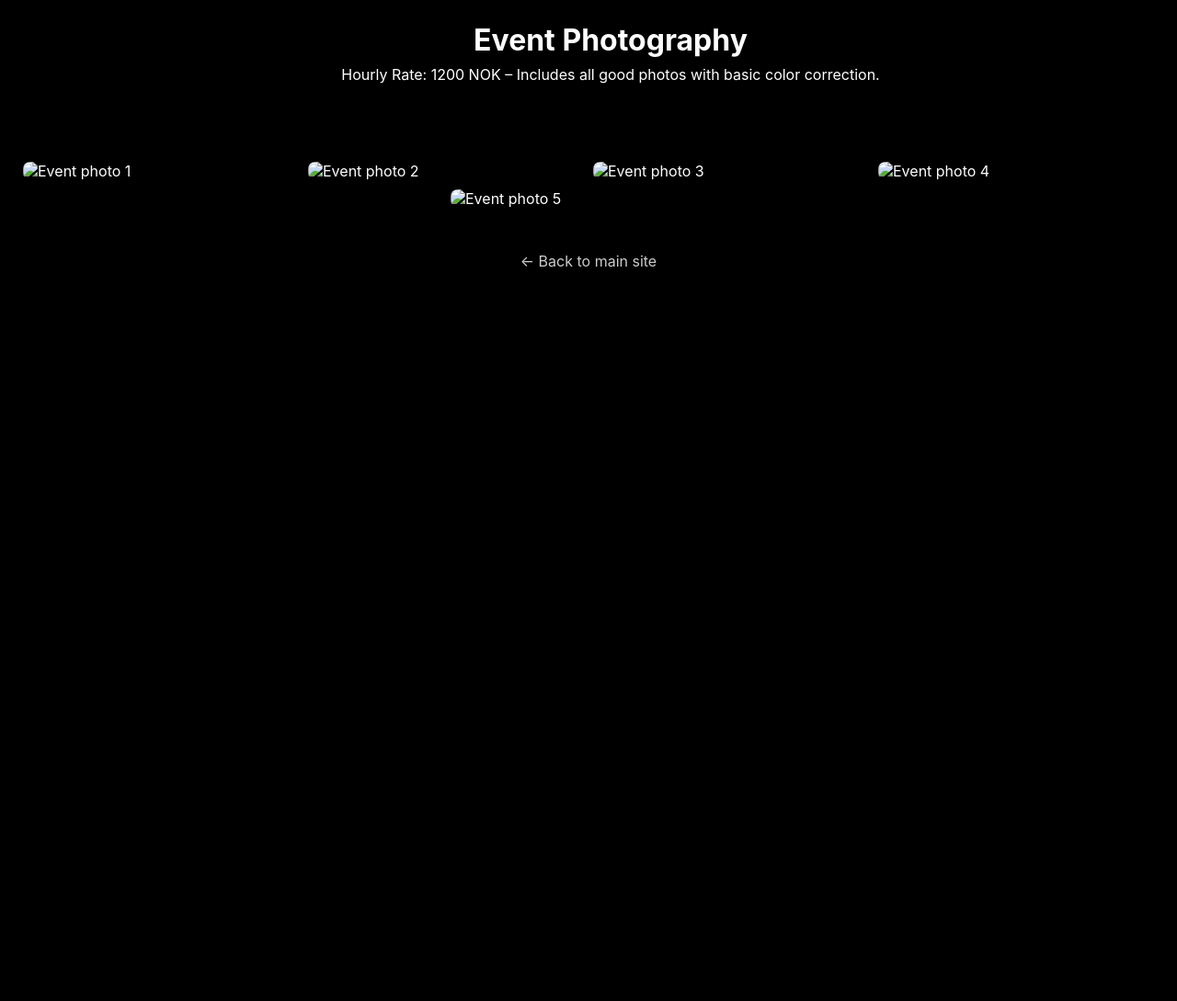
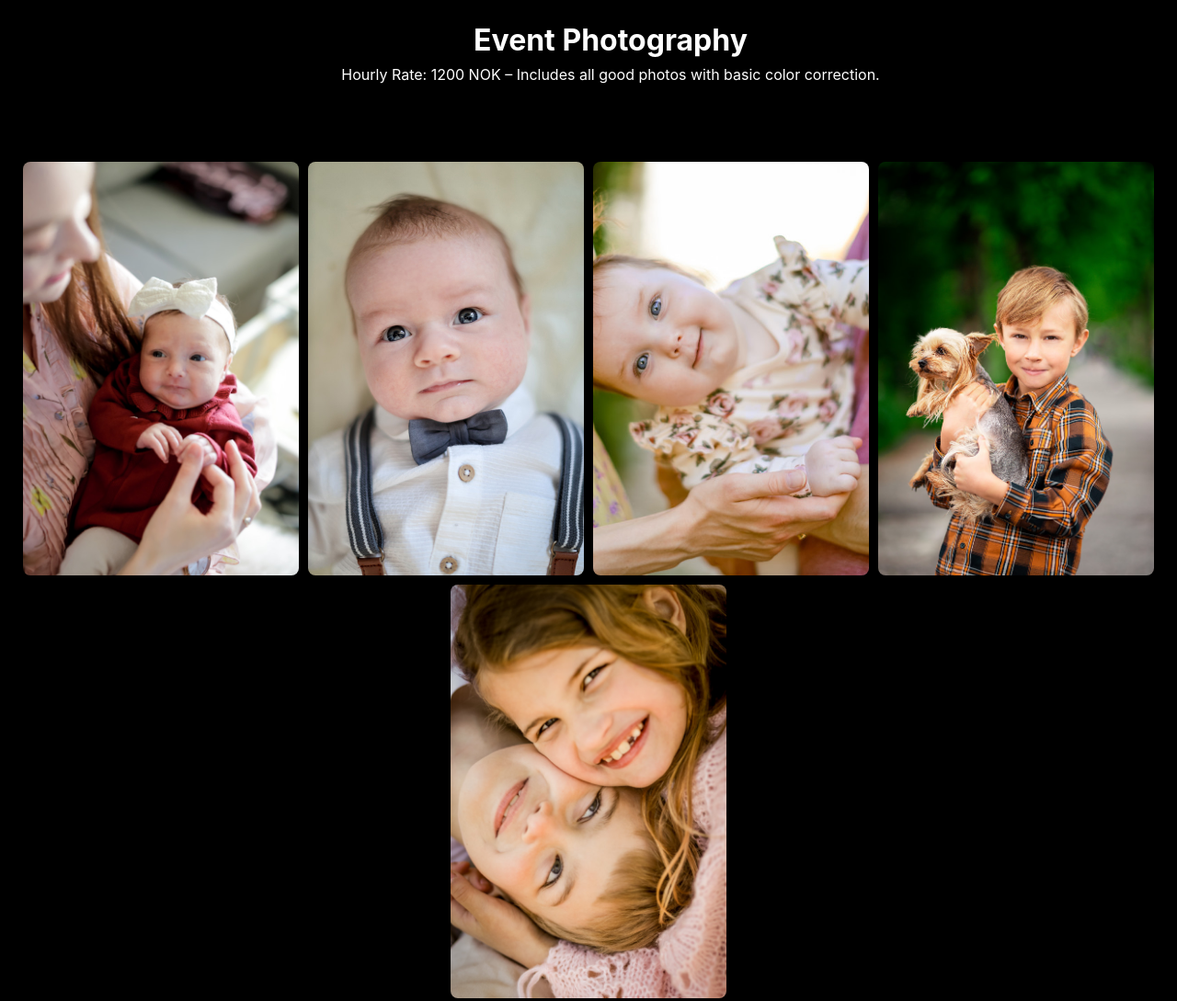
Before and after one commit to abylinkin/nbfoto, a plain HTML site: page kids.html in a window 1280 px wide. Shown: the top 1089 px of the page at 92% size. Before the commit the page ends 800 px from the top, so only its background shows below. Drawn offline with Linux system fonts and the light colour scheme.

Commit message:
Update kids.html

```diff
--- a/kids.html
+++ b/kids.html
@@ -66,11 +66,11 @@
   </div>
 
   <div class="gallery">
-    <img src="img/event1.jpg" alt="Event photo 1">
-    <img src="img/event2.jpg" alt="Event photo 2">
-    <img src="img/event3.jpg" alt="Event photo 3">
-    <img src="img/event4.jpg" alt="Event photo 4">
-    <img src="img/event5.jpg" alt="Event photo 5">
+    <img src="img/k1.jpg" alt="Event photo 1">
+    <img src="img/k2.jpg" alt="Event photo 2">
+    <img src="img/k3.jpg" alt="Event photo 3">
+    <img src="img/k4.jpg" alt="Event photo 4">
+    <img src="img/k5.jpg" alt="Event photo 5">
   </div>
 
   <a class="back-link" href="index.html">← Back to main site</a>
```
